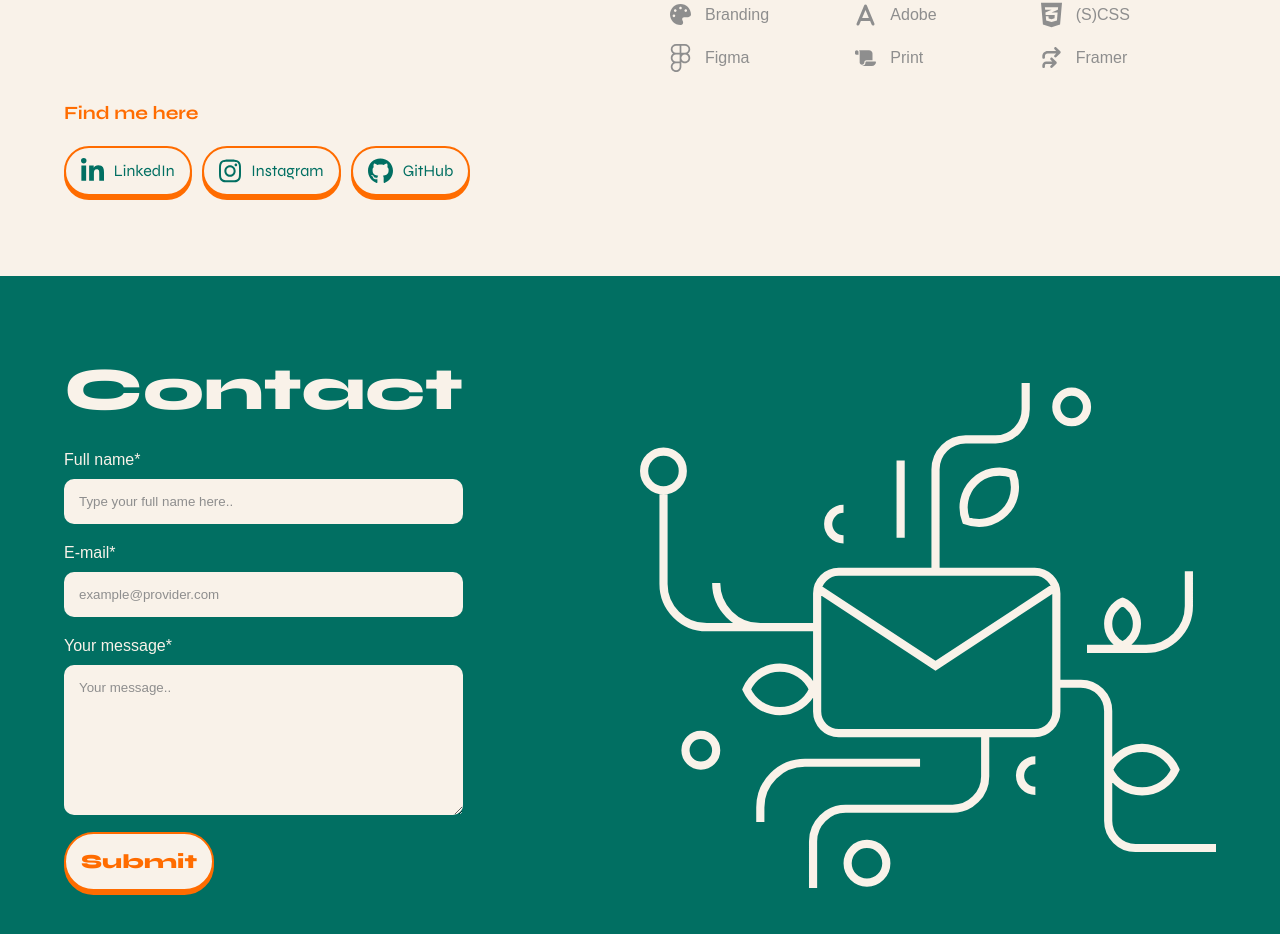
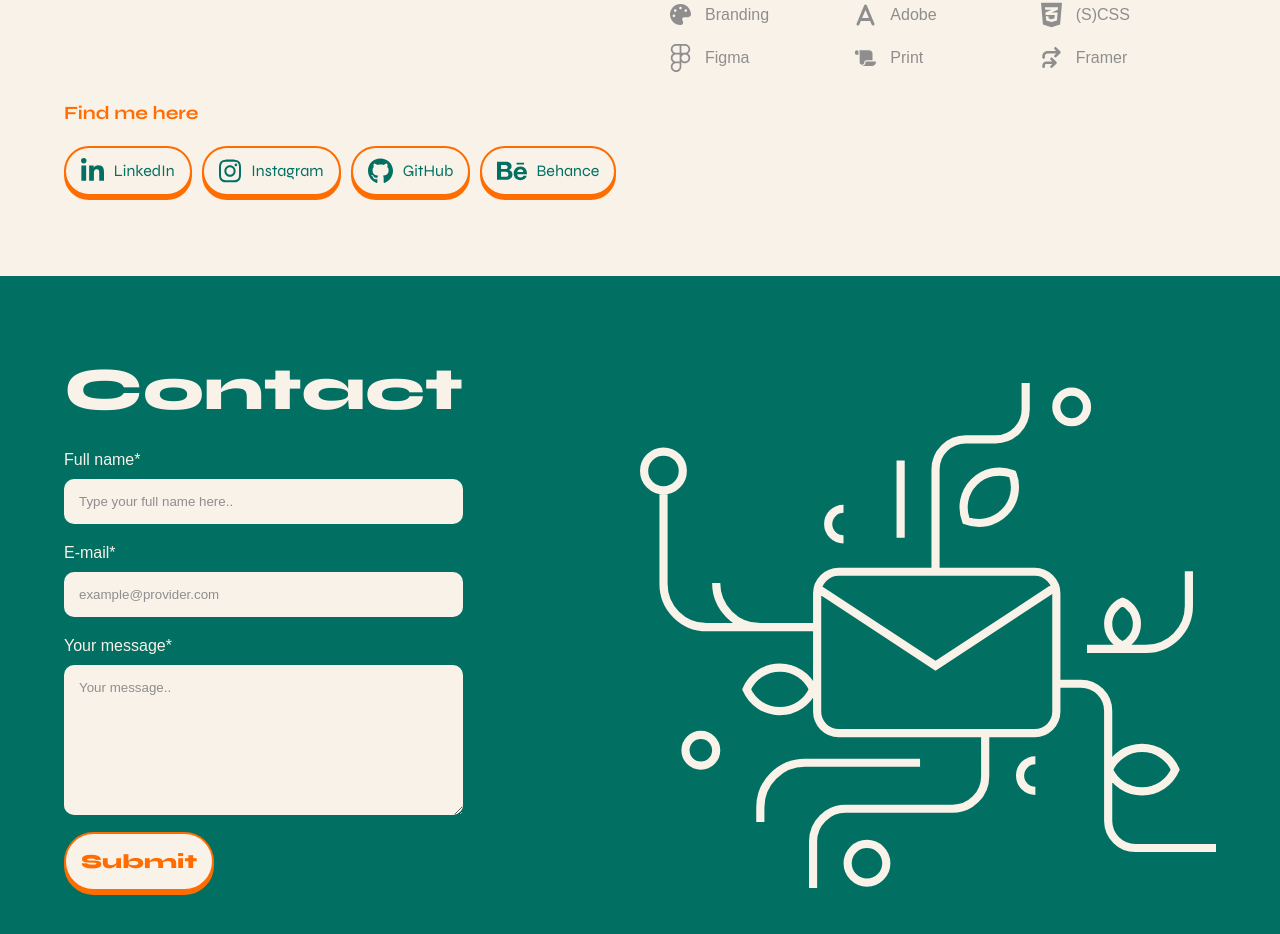
Before and after one commit to HalloJo/jorik-van-ruiswijk, a Next.js app: page / in a window 1280 px wide. Shown: the part 1986-2920 px from the top of the page. Built offline with nearby package versions, Linux system fonts and the light colour scheme; a web font is replaced by a local one.

Commit message:
Create SocialButton component and refactor mapping in Me

```diff
--- a/components/Me/Me.module.scss
+++ b/components/Me/Me.module.scss
@@ -85,60 +85,5 @@
         gap: 10px;
     }
 
-    &__socialIcon {
-        box-sizing: border-box;
-        width: 100%;
-        height: 50px;
-        transform: translateY(-3px);
-        background: var(--color-beige);
-        border-radius: 25px;
-        border: 2px solid var(--color-orange);
-        padding: 5px 0;
 
-        display: flex;
-        align-items: center;
-        justify-content: center;
-
-        filter: drop-shadow(0 4px 0 var(--color-orange));
-
-        &:active {
-            transform: translateY(0px);
-            filter: none;
-        }
-
-        @media (min-width: 1024px) {
-            width: fit-content;
-            padding: 10px 15px;
-            gap: 10px;
-
-            &:hover {
-                cursor: pointer;
-                filter: drop-shadow(0 4px 0 var(--color-green));
-                border: 2px solid var(--color-green);
-                background: var(--color-orange);
-
-                .me__fontAwesomeIcon,
-                .me__socialIconTitle {
-                    color: var(--color-white)
-                }
-            }
-
-            &:active {
-                transform: translateY(0px);
-                filter: none;
-            }
-        }
-    }
-
-    &__socialIconImage {
-        height: 100%;
-    }
-
-    &__socialIconTitle {
-        display: none;
-
-        @media (min-width: 1024px) {
-          display: block;
-        }
-    }
 }
--- a/components/Me/Me.tsx
+++ b/components/Me/Me.tsx
@@ -10,6 +10,7 @@ import { social } from "../../data/SocialData";
 import Heading from "../Heading/Heading";
 import { motion as m, Variants } from "framer-motion";
 import SmallHeading from "../SmallHeading/SmallHeading";
+import SocialButton from "../SocialButton/SocialButton";
 
 const Me = () => {
   const item: Variants = {
@@ -83,62 +84,11 @@ const Me = () => {
           >
             {social.map((socialItem) => {
               return (
-                <m.a
-                  variants={item}
-                  key={socialItem.label}
-                  className={styles.me__socialIcon}
-                  href={socialItem.href}
-                  target="_blank"
-                  rel="noopener noreferrer"
-                >
-                  <img
-                    className={styles.me__socialIconImage}
-                    src={socialItem.icon}
-                    alt=""
-                  />
-                  <p className={styles.me__socialIconTitle}>
-                    {socialItem.label}
-                  </p>
-                </m.a>
+                <m.div variants={item}>
+                  <SocialButton {...socialItem} />
+                </m.div>
               );
             })}
-
-            {/* <a
-              className={styles.me__socialIcon}
-              href="https://www.linkedin.com/in/jorikvanruiswijk/"
-              target="_blank"
-              rel="noopener noreferrer"
-            >
-              <FontAwesomeIcon
-                className={styles.me__fontAwesomeIcon}
-                icon={faLinkedin}
-              />
-              <p className={styles.me__socialIconTitle}>LinkedIn</p>
-            </a>
-            <a
-              className={styles.me__socialIcon}
-              href="https://www.instagram.com/jorik.van.ruiswijk/"
-              target="_blank"
-              rel="noopener noreferrer"
-            >
-              <FontAwesomeIcon
-                className={styles.me__fontAwesomeIcon}
-                icon={faInstagram}
-              />
-              <p className={styles.me__socialIconTitle}>Instagram</p>
-            </a>
-            <a
-              className={styles.me__socialIcon}
-              href="https://github.com/HalloJo"
-              target="_blank"
-              rel="noopener noreferrer"
-            >
-              <FontAwesomeIcon
-                className={styles.me__fontAwesomeIcon}
-                icon={faGithub}
-              />
-              <p className={styles.me__socialIconTitle}>GitHub</p>
-            </a> */}
           </m.div>
         </div>
       </div>
--- /dev/null
+++ b/components/SocialButton/SocialButton.module.scss
@@ -0,0 +1,59 @@
+.socialButton {
+    box-sizing: border-box;
+    min-width: 50px;
+    height: 50px;
+    transform: translateY(-3px);
+    background: var(--color-beige);
+    border-radius: 25px;
+    border: 2px solid var(--color-orange);
+    padding: 5px 0;
+
+    display: flex;
+    align-items: center;
+    justify-content: center;
+
+    filter: drop-shadow(0 4px 0 var(--color-orange));
+
+    &:active {
+        transform: translateY(0px);
+        filter: none;
+    }
+
+    @media (min-width: 1024px) {
+        width: fit-content;
+        padding: 10px 15px;
+        gap: 10px;
+
+        &:hover {
+            cursor: pointer;
+            filter: drop-shadow(0 4px 0 var(--color-green));
+            border: 2px solid var(--color-green);
+            background: var(--color-orange);
+
+            .me__fontAwesomeIcon,
+            .me__socialIconTitle {
+                color: var(--color-white)
+            }
+        }
+
+        &:active {
+            transform: translateY(0px);
+            filter: none;
+        }
+    }
+    &__image {
+        height: 75%;
+
+        @media (min-width: 1024px) {
+            height: 100%;
+        }
+    }
+
+    &__title {
+        display: none;
+
+        @media (min-width: 1024px) {
+          display: block;
+        }
+    }
+}
--- /dev/null
+++ b/components/SocialButton/SocialButton.tsx
@@ -0,0 +1,20 @@
+import { SocialItem } from "../../data/SocialData";
+import styles from "../SocialButton/SocialButton.module.scss";
+
+const SocialButton = ({ ...item }: SocialItem) => {
+  const { label, href, alt, icon } = item;
+
+  return (
+    <a
+      className={styles.socialButton}
+      href={href}
+      target="_blank"
+      rel="noopener noreferrer"
+    >
+      <img className={styles.socialButton__image} src={icon} alt={alt} />
+      <p className={styles.socialButton__title}>{label}</p>
+    </a>
+  );
+};
+
+export default SocialButton;
--- a/data/SocialData.ts
+++ b/data/SocialData.ts
@@ -1,10 +1,4 @@
-import {
-    faInstagram,
-    faGithub,
-    faLinkedin,
-  } from "@fortawesome/free-brands-svg-icons";
-
-type SocialItem = {
+export type SocialItem = {
     label: string,
     href: string
     icon: string,
@@ -32,4 +26,10 @@ type SocialItem = {
         icon: "/assets/social/github.svg",
         alt: "GitHub logo"
     },
+    {
+        label: "Behance",
+        href: "https://www.behance.net/HiJorikVanRuiswijk",
+        icon: "/assets/social/behance.svg",
+        alt: "Behance logo"
+    },
   ];
```
Also changed, not shown: public/assets/social/behance.svg (added).
